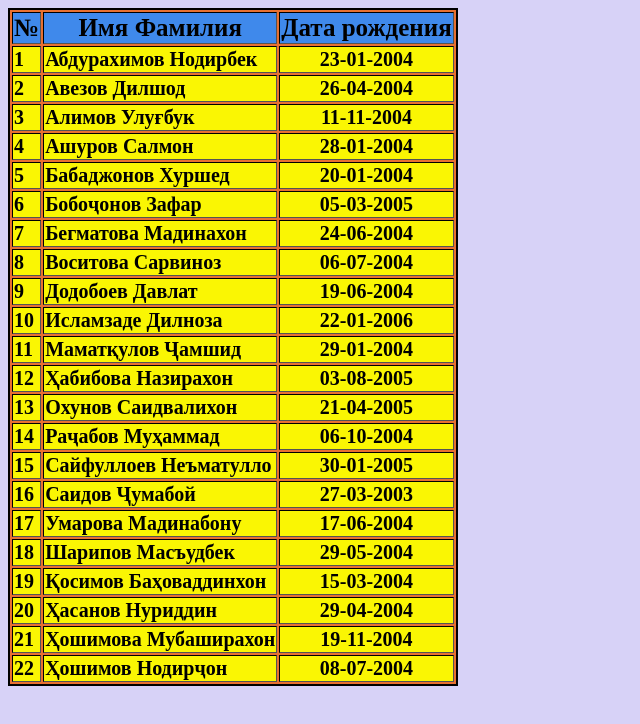
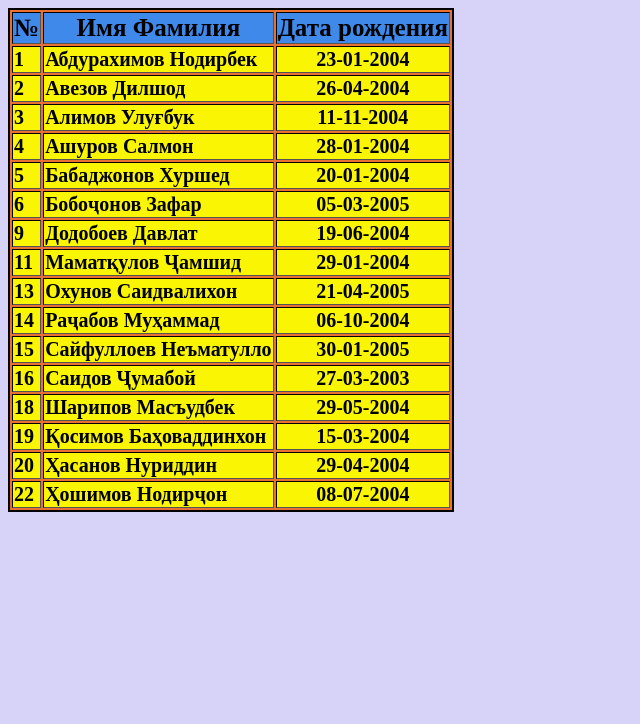
Before and after one commit to Salmon-04/laravei, a plain HTML site: page tablitsa/index.html in a window 1280 px wide. Shown: the whole page, without its empty margins (0-640 px from the left). Drawn offline with Linux system fonts and the light colour scheme.

Commit message:
delete some data

```diff
--- a/tablitsa/index.html
+++ b/tablitsa/index.html
@@ -47,34 +47,14 @@
                 <td class="nav">05-03-2005</td>
             </tr>
             <tr>
-                <td>7</td>
-                <td>Бегматова Мадинахон</td>
-                <td class="nav">24-06-2004</td>
-            </tr>
-            <tr>
-                <td>8</td>
-                <td>Воситова Сарвиноз</td>
-                <td class="nav">06-07-2004</td>
-            </tr>
-            <tr>
                 <td>9</td>
                 <td>Додобоев Давлат</td>
                 <td class="nav">19-06-2004</td>
             </tr>
             <tr>
-                <td>10</td>
-                <td>Исламзаде Дилноза</td>
-                <td class="nav">22-01-2006</td>
-            </tr>
-            <tr>
                 <td>11</td>
                 <td>Маматқулов Ҷамшид</td>
                 <td class="nav">29-01-2004</td>
-            </tr>
-            <tr>
-                <td>12</td>
-                <td>Ҳабибова Назирахон</td>
-                <td class="nav">03-08-2005</td>
             </tr>
             <tr>
                 <td>13</td>
@@ -97,11 +77,6 @@
                 <td class="nav">27-03-2003</td>
             </tr>
             <tr>
-                <td>17</td>
-                <td>Умарова Мадинабону</td>
-                <td class="nav">17-06-2004</td>
-            </tr>
-            <tr>
                 <td>18</td>
                 <td>Шарипов Масъудбек</td>
                 <td class="nav">29-05-2004</td>
@@ -117,11 +92,6 @@
                 <td class="nav">29-04-2004</td>
             </tr>
             <tr>
-                <td>21</td>
-                <td>Ҳошимова Мубаширахон</td>
-                <td class="nav">19-11-2004</td>
-            </tr>
-            <tr>
                 <td>22</td>
                 <td>Ҳошимов Нодирҷон</td>
                 <td class="nav">08-07-2004</td>
```
